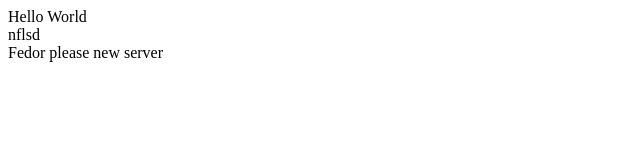
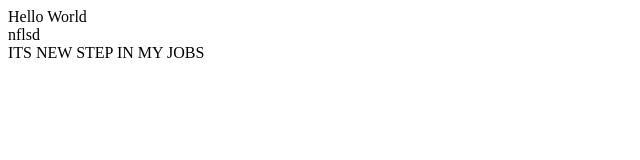
Before and after one commit to prostopuma/Learning_Docker, a plain HTML site: page index.html in a window 1280 px wide. Shown: the full height of the page, 0-640 px from the left. Drawn offline with Linux system fonts and the light colour scheme.

Commit message:
Initial commit

```diff
--- a/index.html
+++ b/index.html
@@ -9,6 +9,6 @@
 nflsd
 </body>
 <div>
-    Fedor please new server
+    ITS NEW STEP IN MY JOBS
 </div>
 </html>
```
Also changed, not shown: 1 other file.
